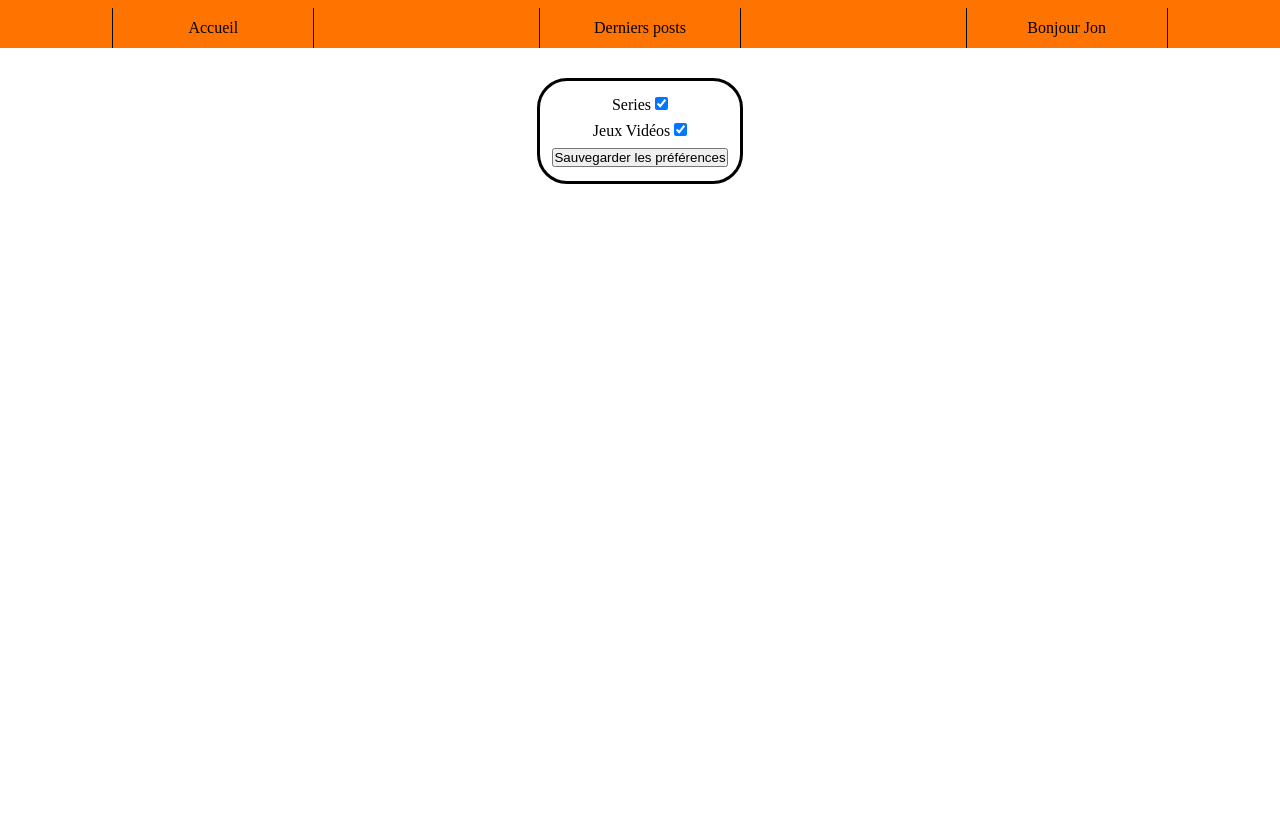
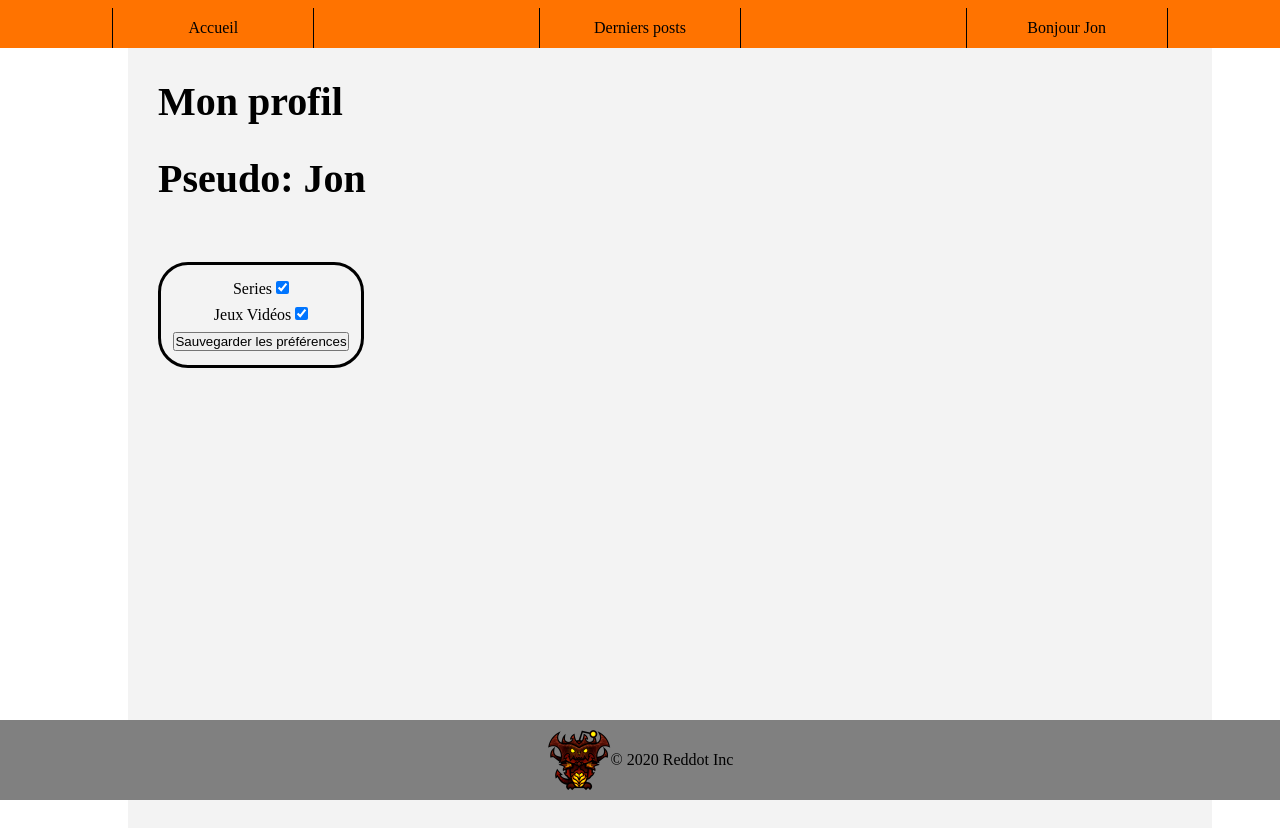
Before and after one commit to ABentounes/validationPHP, a PHP site: page /profile.php in a window 1280 px wide. Before the commit the page ends 184 px from the top, so only its background shows below. Run offline with PHP 8.4, Linux system fonts and the light colour scheme; the visitor is signed in with stand-in values (Sample User, id 1).

Commit message:
Changed profile page, lacked of time and ideas

```diff
--- a/css/profile.css
+++ b/css/profile.css
@@ -6,6 +6,22 @@
 main {
     display: flex;
     justify-content: center;
+}
+
+#container {
+    position: absolute;
+    height: 90%;
+    width: 80%;
+    background-color: rgb(243, 243, 243);
+    left: 10%;
+    display: flex;
+    flex-direction: column;
+    padding: 30px;
+}
+
+h1{
+    font-size: 40px;
+    margin-bottom: 30px;
 }
 
 form {
--- a/profile.php
+++ b/profile.php
@@ -8,6 +8,7 @@
     <title>Mythic: Profiles</title>
     <link rel="stylesheet" href="./css/profile.css">
     <link rel="stylesheet" href="./css/header.css">
+    <link rel="stylesheet" href="./css/footer.css">
 </head>
 
 <body>
@@ -18,6 +19,10 @@
     } ?>
 
     <main>
+        <div id="container">
+
+            <h1>Mon profil</h1>
+            <h1 id="pseudo">Pseudo: <?= $_SESSION['name'] ?></h1>
 
             <form action="./controllers/settings.php" method="post">
                 <label for="keepSerie">Series
@@ -30,7 +35,10 @@
                 <button type="submit">Sauvegarder les préférences</button>
             </form>
 
+        </div>
     </main>
+    <?php include_once './templates/footer.php' ?>
+
 </body>
 
 </html>
```
Lines whose indentation alone changed are shown as unchanged.
